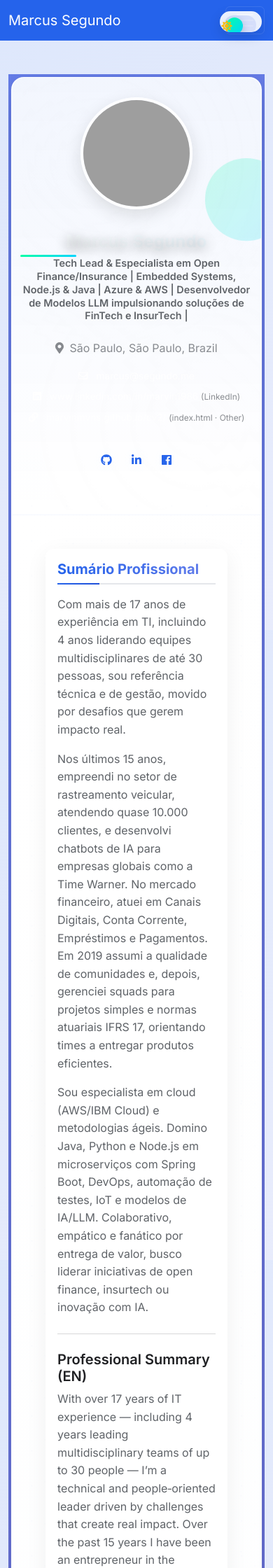
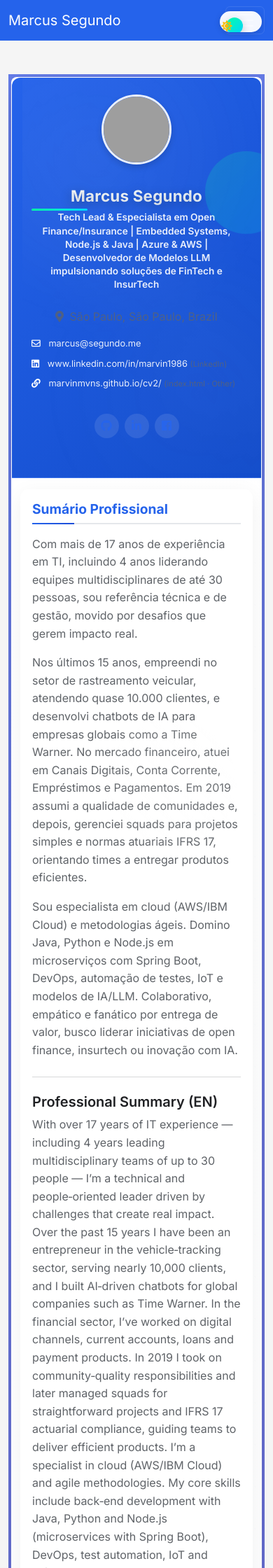
Before and after one commit to marvinmvns/cv2, a Jekyll site: the page built from index.html, in a window 390 px wide. Shown: the top 2240 px of the page at 70% size. Built offline with Jekyll 4.4.1, drawn with Linux system fonts in a browser that asks for light colours; nearby versions of some CDN libraries; grey boxes are pictures that could not be loaded.

Commit message:
Corrigir responsividade e simplificar design do site
- Removido grid CSS customizado que quebrava o layout Bootstrap
- Melhorada responsividade para mobile (768px e 480px breakpoints)
- Simplificado arquivo _modern-template.scss para evitar conflitos
- Adicionado overflow-wrap e word-break para textos longos
- Melhorado espaçamento e padding em dispositivos móveis
- Corrigido tamanho de fontes e elementos em telas pequenas

🤖 Generated with [Claude Code](https://claude.com/claude-code)

Co-Authored-By: Claude <noreply@anthropic.com>

```diff
--- a/_sass/_bootstrap_customization.scss
+++ b/_sass/_bootstrap_customization.scss
@@ -287,18 +287,7 @@
     pointer-events: none;
   }
 
-  // Modern grid layout
-  .row {
-    display: grid;
-    grid-template-columns: 2fr 1fr;
-    gap: 3rem;
-    align-items: start;
-
-    @media (max-width: 992px) {
-      grid-template-columns: 1fr;
-      gap: 2rem;
-    }
-  }
+  // Use Bootstrap's built-in grid system (no override needed)
 }
 
 .resume-section-title {
@@ -432,6 +421,7 @@
   .resume-wrapper-inner {
     margin: 0;
     border-radius: 12px;
+    max-width: 100%;
   }
 
   .resume-header {
@@ -441,8 +431,9 @@
       text-align: center !important;
     }
 
-    .col-md-3, .col-md-6 {
+    .col-md-3, .col-md-6, .col-md-9 {
       margin-bottom: 1.5rem;
+      text-align: center;
     }
 
     .primary-info {
@@ -457,29 +448,42 @@
 
   .resume-body {
     padding: 1.5rem 1rem;
+
+    .row {
+      margin: 0;
+    }
+
+    .col-lg-9, .col-lg-3 {
+      padding: 0;
+    }
   }
 
   .name {
-    font-size: 1.75rem;
-    line-height: 1.2;
+    font-size: 1.75rem !important;
+    line-height: 1.2 !important;
+    word-wrap: break-word;
   }
 
   .title {
-    font-size: 1rem;
-    line-height: 1.4;
+    font-size: 0.95rem !important;
+    line-height: 1.4 !important;
+    word-wrap: break-word;
+    overflow-wrap: break-word;
   }
 
   .picture {
-    width: 120px;
-    height: 120px;
+    width: 120px !important;
+    height: 120px !important;
     margin: 0 auto 1rem;
   }
 
   .contact-info {
-    font-size: 0.9rem;
+    font-size: 0.85rem;
+    text-align: left;
 
     a {
       word-break: break-word;
+      overflow-wrap: break-word;
     }
   }
 }
@@ -1669,78 +1673,114 @@ body, .resume-wrapper, .resume-wrapper-inner, .resume-header, .resume-body,
 
 @media (max-width: 480px) {
   .resume-wrapper {
-    padding: 0.25rem;
+    padding: 0.25rem !important;
   }
 
   .resume-wrapper-inner {
-    margin: 0;
-    border-radius: 8px;
+    margin: 0 !important;
+    border-radius: 8px !important;
+    max-width: 100% !important;
   }
 
   .resume-header {
-    padding: 1.5rem 1rem;
+    padding: 1.5rem 1rem !important;
   }
 
   .resume-body {
-    padding: 1rem 0.75rem;
+    padding: 1rem 0.75rem !important;
+
+    .row {
+      margin: 0 !important;
+    }
+
+    .col-lg-9, .col-lg-3 {
+      padding: 0.5rem !important;
+    }
   }
 
   .name {
-    font-size: 1.5rem;
-    line-height: 1.2;
+    font-size: 1.4rem !important;
+    line-height: 1.2 !important;
+    word-wrap: break-word !important;
+    overflow-wrap: break-word !important;
   }
 
   .title {
-    font-size: 0.9rem;
-    line-height: 1.3;
+    font-size: 0.85rem !important;
+    line-height: 1.4 !important;
+    word-wrap: break-word !important;
+    overflow-wrap: break-word !important;
+
+    &::after {
+      display: none; // Remove cursor on mobile
+    }
   }
 
   .picture {
-    width: 100px;
-    height: 100px;
+    width: 100px !important;
+    height: 100px !important;
   }
 
   .resume-section {
-    padding: 1rem;
-    border-radius: 12px;
-    margin-bottom: 1.5rem;
+    padding: 1rem !important;
+    border-radius: 12px !important;
+    margin-bottom: 1.5rem !important;
   }
 
   .resume-timeline-item {
-    padding: 1rem;
-    padding-left: 1.5rem;
-    border-radius: 10px;
+    padding: 1rem !important;
+    padding-left: 1.5rem !important;
+    border-radius: 10px !important;
+    margin-bottom: 1rem !important;
   }
 
   .resume-section-title {
-    font-size: 1.25rem;
+    font-size: 1.2rem !important;
   }
 
   .resume-position-title {
-    font-size: 1.1rem;
+    font-size: 1rem !important;
+    word-wrap: break-word;
+  }
+
+  .resume-company-name {
+    font-size: 0.9rem !important;
   }
 
   .badge {
-    font-size: 0.75rem;
-    padding: 0.4rem 0.8rem;
-    margin: 0.2rem;
+    font-size: 0.7rem !important;
+    padding: 0.35rem 0.7rem !important;
+    margin: 0.2rem !important;
     display: inline-block;
   }
 
   .contact-info {
-    font-size: 0.85rem;
+    font-size: 0.8rem !important;
 
     i {
-      font-size: 0.9rem;
+      font-size: 0.85rem !important;
+    }
+
+    a {
+      word-break: break-all;
+    }
+
+    small {
+      font-size: 0.7rem;
     }
   }
 
   .resume-social .fa-container {
-    width: 35px;
-    height: 35px;
+    width: 35px !important;
+    height: 35px !important;
 
     i {
-      font-size: 1rem;
-    }
-  }
-}
+      font-size: 1rem !important;
+    }
+  }
+
+  // Simplify header for mobile
+  .d-flex.flex-column.flex-md-row {
+    flex-direction: column !important;
+  }
+}
--- a/_sass/_modern-template.scss
+++ b/_sass/_modern-template.scss
@@ -1,4 +1,4 @@
-// Modern, unique, innovative visual layer
+// Modern, clean visual layer - Simplified for better performance
 // Keeps site palette via Bootstrap variables from _sass/_variables.scss
 
 // Design tokens mapped from existing palette
@@ -18,123 +18,96 @@
 }
 
 html, body {
-  background: linear-gradient(135deg, rgba($primary, .08), rgba($indigo, .08)) fixed;
+  background: #f5f5f5;
+  overflow-x: hidden;
 }
 
-// Wrapper with subtle glassmorphism and decorative shapes
+// Clean wrapper with subtle shadow
 .resume-wrapper {
   position: relative;
-  isolation: isolate;
+  padding: 1rem;
+  width: 100%;
+  max-width: 100%;
 }
 
 .resume-wrapper-inner {
-  border-radius: 18px;
-  background: rgba(255,255,255,0.72);
-  box-shadow: 0 10px 30px rgba(0,0,0,0.08), 0 2px 10px rgba(0,0,0,0.04);
-  backdrop-filter: blur(10px);
-  -webkit-backdrop-filter: blur(10px);
-  transition: transform .3s ease, box-shadow .3s ease;
+  border-radius: 12px;
+  background: #ffffff;
+  box-shadow: 0 4px 6px rgba(0,0,0,0.07);
+  transition: box-shadow .3s ease;
+  max-width: 100%;
+  width: 100%;
 }
 
 [data-theme="dark"] .resume-wrapper-inner {
-  background: rgba(32,33,36, 0.65);
+  background: rgba(32,33,36, 0.95);
 }
 
-.resume-wrapper::before,
-.resume-wrapper::after {
-  content: "";
-  position: absolute;
-  inset: auto auto -60px -60px;
-  width: 220px;
-  height: 220px;
-  border-radius: 50%;
-  background: radial-gradient(ellipse at center, rgba($primary, .25), transparent 60%);
-  filter: blur(10px);
-  z-index: -1;
-}
-
-.resume-wrapper::after {
-  inset: -60px -60px auto auto;
-  background: radial-gradient(ellipse at center, rgba($indigo, .22), transparent 60%);
-}
-
-// Header
+// Simple header
 .resume-header {
-  padding: 1.75rem 0;
-  background: linear-gradient(180deg, rgba($primary, .06), rgba($primary, 0));
-  border-top-left-radius: 18px;
-  border-top-right-radius: 18px;
+  padding: 1.5rem;
+  background: linear-gradient(135deg, #{$primary} 0%, #{darken($primary, 10%)} 100%);
+  border-top-left-radius: 12px;
+  border-top-right-radius: 12px;
+  color: white;
 }
 
 .name {
-  color: var(--brand-text);
+  color: white;
   font-weight: 700;
   letter-spacing: .2px;
 }
 
 .title {
-  color: var(--brand-muted);
+  color: rgba(255, 255, 255, 0.9);
 }
 
-// Profile picture
+// Profile picture - simplified
 img.picture {
-  width: 160px;
-  height: 160px;
+  width: 140px;
+  height: 140px;
   object-fit: cover;
   border-radius: 50%;
-  border: 4px solid rgba($white, .85);
-  box-shadow: 0 8px 24px rgba(0,0,0,.12);
-  transition: transform .25s ease, box-shadow .25s ease;
+  border: 3px solid rgba($white, .9);
+  box-shadow: 0 4px 8px rgba(0,0,0,.15);
+  transition: transform .2s ease;
 }
 
 [data-theme="dark"] img.picture {
-  border-color: rgba(255,255,255,.15);
+  border-color: rgba(255,255,255,.2);
 }
 
 img.picture:hover {
-  transform: translateY(-2px) scale(1.02);
-  box-shadow: 0 14px 32px rgba(0,0,0,.18);
+  transform: scale(1.05);
 }
 
-// Section titles
+// Section titles - simplified
 .resume-section-title {
   font-weight: 700;
   margin-bottom: 1rem;
-  background: linear-gradient(90deg, var(--brand-primary), var(--brand-accent));
-  -webkit-background-clip: text;
-  background-clip: text;
-  color: transparent;
+  color: #{$primary};
 }
 
-// Timeline items
+// Timeline items - simplified
 .resume-timeline-item {
-  border: 1px solid rgba(0,0,0,.06);
-  border-radius: 14px;
-  padding: 1rem 1.25rem;
-  transition: transform .25s ease, box-shadow .25s ease, border-color .25s ease;
-  background: rgba(255,255,255,.9);
+  border: 1px solid rgba(0,0,0,.08);
+  border-radius: 8px;
+  padding: 1rem;
+  transition: box-shadow .2s ease;
+  background: #ffffff;
+  margin-bottom: 1rem;
 }
 
 [data-theme="dark"] .resume-timeline-item {
-  background: rgba(32,33,36,.65);
-  border-color: rgba(255,255,255,.08);
+  background: rgba(32,33,36,.8);
+  border-color: rgba(255,255,255,.1);
 }
 
 .resume-timeline-item:hover {
-  transform: translateY(-2px);
-  box-shadow: 0 10px 24px rgba(0,0,0,.12);
-  border-color: rgba($primary, .25);
+  box-shadow: 0 2px 8px rgba(0,0,0,.1);
 }
 
-// Badges with subtle gradient outline
-.badge.badge-primary,
-.badge.bg-primary,
-.badge-primary {
-  background: linear-gradient(135deg, rgba($primary, .95), rgba($indigo, .95));
-  box-shadow: 0 2px 8px rgba($primary, .25);
-}
-
-// Theme toggle control
+// Simple theme toggle
 .theme-toggle-container {
   position: fixed;
   top: 1rem;
@@ -144,20 +117,20 @@ img.picture:hover {
 
 .theme-toggle {
   border: none;
-  background: rgba(255,255,255,.9);
-  border-radius: 999px;
+  background: rgba(255,255,255,.95);
+  border-radius: 50px;
   padding: .35rem;
-  box-shadow: 0 6px 18px rgba(0,0,0,.12);
-  transition: transform .2s ease, box-shadow .2s ease;
+  box-shadow: 0 2px 8px rgba(0,0,0,.15);
+  transition: transform .2s ease;
+  cursor: pointer;
 }
 
 [data-theme="dark"] .theme-toggle {
-  background: rgba(32,33,36,.85);
+  background: rgba(50,50,50,.95);
 }
 
 .theme-toggle:hover {
-  transform: translateY(-1px);
-  box-shadow: 0 10px 22px rgba(0,0,0,.16);
+  transform: scale(1.05);
 }
 
 .theme-toggle-track {
@@ -166,29 +139,43 @@ img.picture:hover {
   justify-content: center;
   width: 46px;
   height: 28px;
-  border-radius: 999px;
-  background: linear-gradient(90deg, rgba($primary,.15), rgba($indigo,.15));
+  border-radius: 50px;
 }
 
 .theme-toggle-thumb {
-  display: grid;
-  grid-template-columns: 1fr 1fr;
+  display: flex;
   gap: 6px;
+  align-items: center;
   color: var(--brand-text);
 }
 
 .sun-icon { color: $yellow; }
 .moon-icon { color: $indigo; }
 
-// Footer style polish
+// Footer - simplified
 .footer-modern {
-  border-top: 1px solid rgba(0,0,0,.06);
+  border-top: 1px solid rgba(0,0,0,.08);
   color: var(--brand-muted);
 }
 
-// Subtle transitions for sections (always visible, no JS required)
-.resume-section, .resume-timeline-item, .resume-skill-item, .summary-highlights .highlight-item, .badge {
+// Clean transitions
+.resume-section, .resume-timeline-item, .resume-skill-item, .badge {
   opacity: 1;
   transform: translateY(0);
-  transition: opacity .3s ease, transform .3s ease;
 }
+
+// Responsive fixes
+@media (max-width: 768px) {
+  .resume-wrapper {
+    padding: 0.5rem;
+  }
+
+  .resume-header {
+    padding: 1.5rem 1rem;
+  }
+
+  img.picture {
+    width: 120px;
+    height: 120px;
+  }
+}
```
